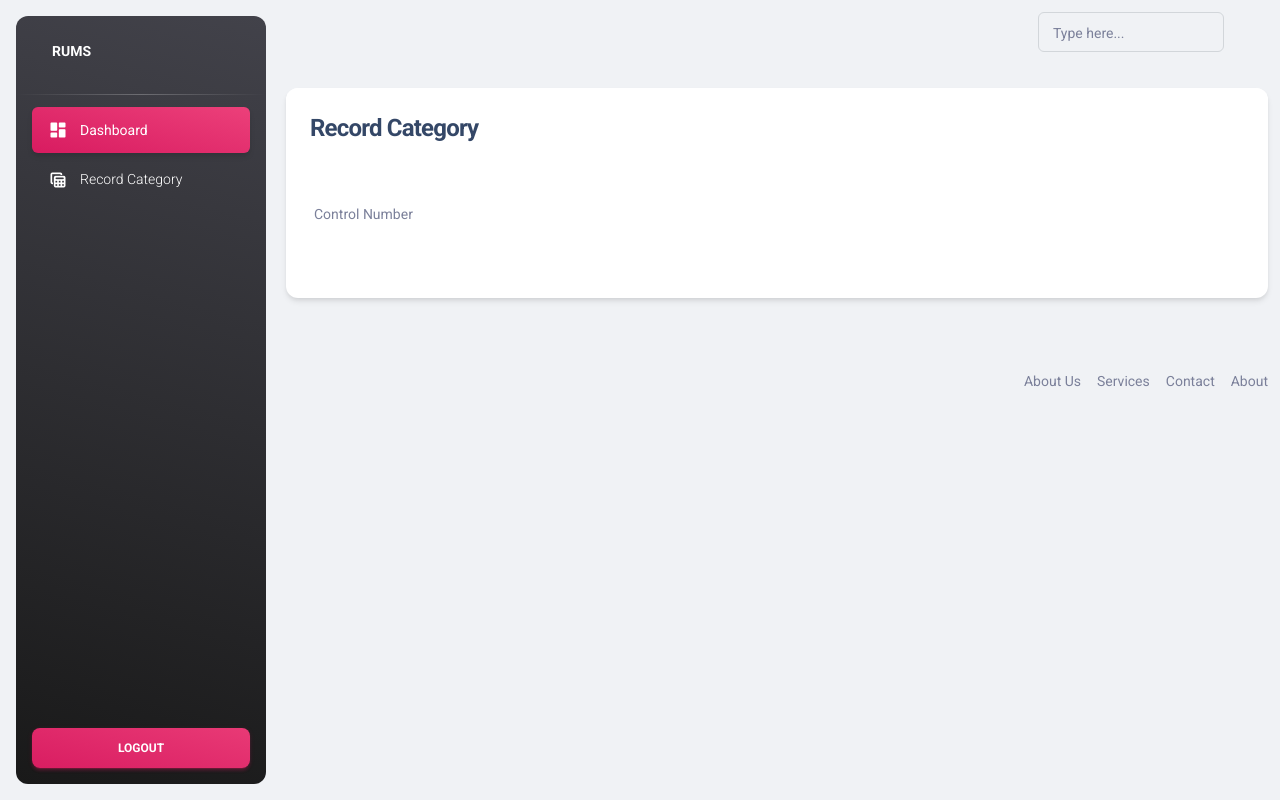
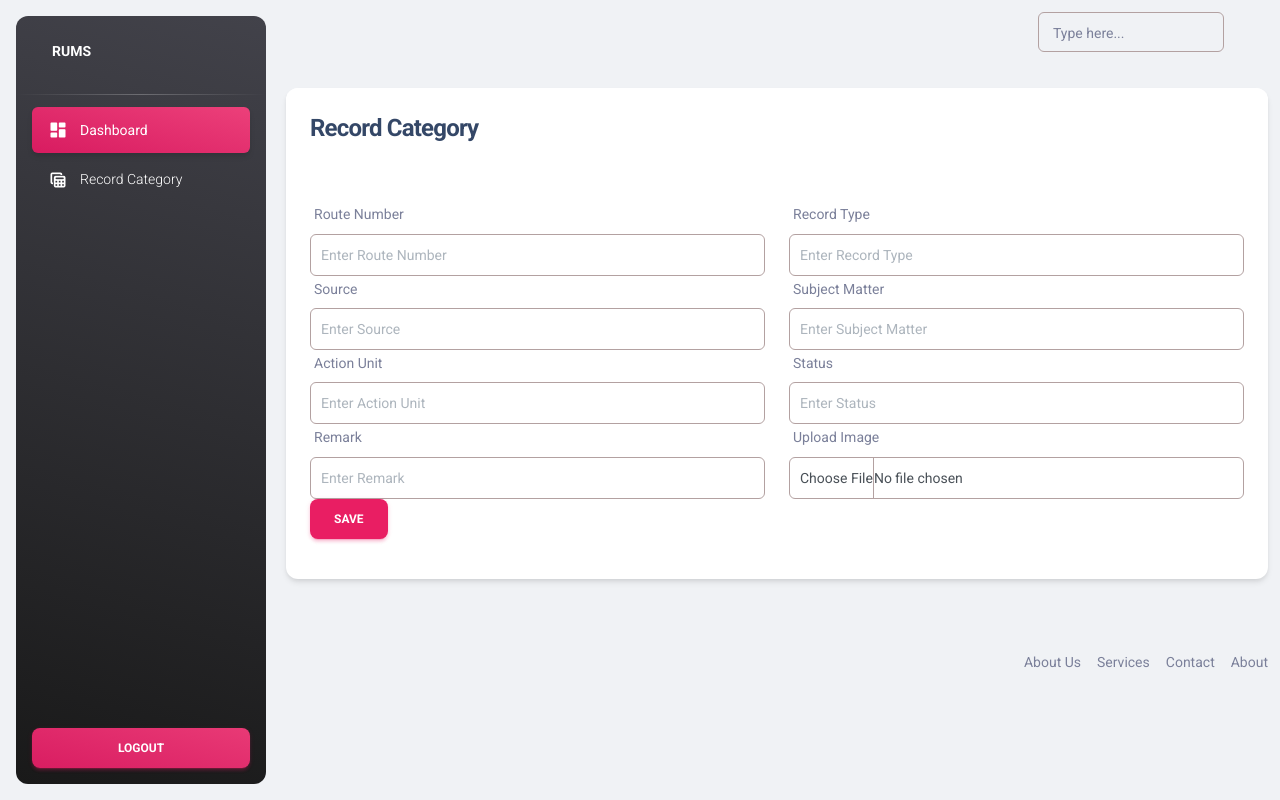
Before and after one commit to vic-reporte/RECORD-MNGT-SYSTEM, a PHP site: page /admin/record-category.php in a window 1280 px wide. Run offline with PHP 8.4, Linux system fonts and the light colour scheme; the visitor is signed in with stand-in values (Sample User, id 1); some libraries are stand-ins or nearby versions.

Commit message:
record-category.php

```diff
--- a/admin/includes/header.php
+++ b/admin/includes/header.php
@@ -1,6 +1,7 @@
 <?php session_start(); ?>
 <!DOCTYPE html>
 <html lang="en">
+
 <head>
   <meta charset="utf-8" />
   <meta name="viewport" content="width=device-width, initial-scale=1, shrink-to-fit=no">
@@ -16,9 +17,16 @@
   <link href="https://fonts.googleapis.com/icon?family=Material+Icons+Round" rel="stylesheet">
   <!-- CSS Files -->
   <link id="pagestyle" href="../assets/css/material-dashboard.min.css" rel="stylesheet" />
+
+  <style>
+    .form-control {
+      border: 1px solid #b3a1a1 !important;
+      padding: 8px 10px;
+    }
+  </style>
 </head>
 
 <body class="g-sidenav-show  bg-gray-200">
-    <?php include('sidebar.php'); ?>
-    <main class="main-content position-relative max-height-vh-100 h-100 border-radius-lg ">
-      <?php include('navbar.php'); ?>
+  <?php include('sidebar.php'); ?>
+  <main class="main-content position-relative max-height-vh-100 h-100 border-radius-lg ">
+    <?php include('navbar.php'); ?>
--- a/admin/record-category.php
+++ b/admin/record-category.php
@@ -12,8 +12,45 @@ include('../middleware/adminMiddleware.php');
                     <h4>Record Category</h4>
                 </div>
                 <div class="card-body">
-                    <label for="">Control Number</label>
-                    <input type="text" class="form-control">
+                    <form action="code.php" method="POST" enctype="multipart/form-data">
+                        <div class="row">
+                            <div class="col-md-6">
+                                <label for="">Route Number</label>
+                                <input type="text" name="route_number" placeholder="Enter Route Number" class="form-control">
+                            </div>
+                            <div class="col-md-6">
+                                <label for="">Record Type</label>
+                                <input type="text" name="record type" placeholder="Enter Record Type" class="form-control">
+                            </div>
+                            <div class="col-md-6">
+                                <label for="">Source</label>
+                                <input type="text" name="source" placeholder="Enter Source" class="form-control">
+                            </div>
+                            <div class="col-md-6">
+                                <label for="">Subject Matter</label>
+                                <input type="textarea" name="subject_matter" rows="5" cols="20" placeholder="Enter Subject Matter" class="form-control">
+                            </div>
+                            <div class="col-md-6">
+                                <label for="">Action Unit</label>
+                                <input type="text" name="action_unit" placeholder="Enter Action Unit" class="form-control">
+                            </div>
+                            <div class="col-md-6">
+                                <label for="">Status</label>
+                                <input type="text" name="status" placeholder="Enter Status" class="form-control">
+                            </div>
+                            <div class="col-md-6">
+                                <label for="">Remark</label>
+                                <input type="text" name="remark" placeholder="Enter Remark" class="form-control">
+                            </div>
+                            <div class="col-md-6">
+                                <label for="">Upload Image</label>
+                                <input type="file" name="image" class="form-control">
+                            </div>
+                            <div clas="col-md-12">
+                                <button type="submit" class="btn btn-primary" name="record_category_btn">Save</button>
+                            </div>
+                        </div>
+                    </form>
                 </div>
             </div>
         </div>
```
Also changed, not shown: admin/code.php (added, +14 -0 lines).
